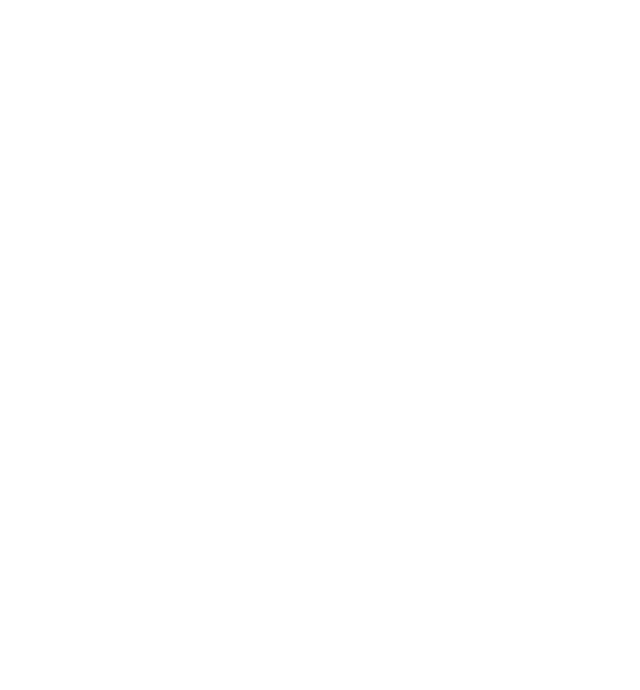
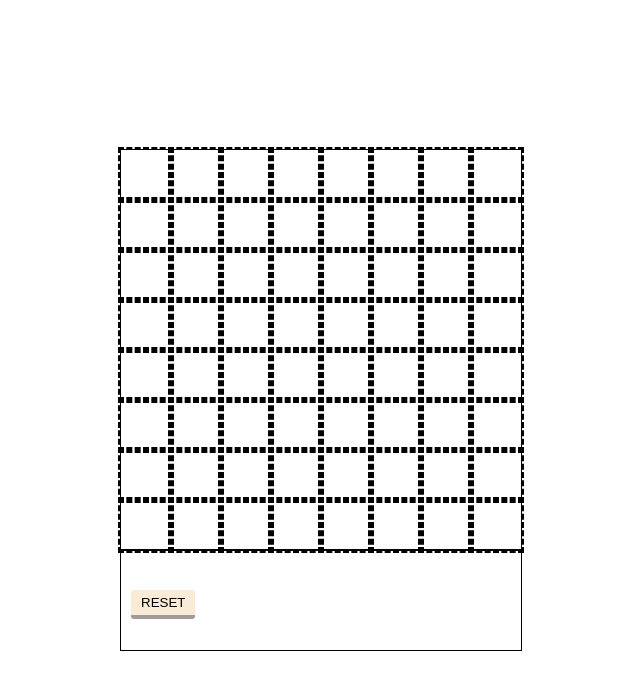
Before and after one commit to hiTushar/etch-a-sketch, a plain HTML site: page index.html in a window 1280 px wide. Shown: the whole page, without its empty margins (319-959 px from the left). Drawn offline with Linux system fonts and the light colour scheme.

Commit message:
etch-a-sketch with fixed No. of cells

```diff
--- a/index.html
+++ b/index.html
@@ -5,6 +5,16 @@
     <link rel="stylesheet" href="style.css" />
   </head>
   <body>
+    <div class="container">
+
+    </div>
+    <div class="control-panel">
+      <button>RESET</button>
+    </div>
+
     <script src="script.js"></script>
+    <script>
+      init();
+    </script>
   </body>
 </html>
--- a/script.js
+++ b/script.js
@@ -0,0 +1,21 @@
+function init(){
+    let gridBox = document.querySelector('.container');
+    gridBox.innerHTML = "";
+    for(let i = 0; i < 64; i++){
+        gridBox.innerHTML += `<div id='${i}'></div>`;
+    }
+
+    let boxes = document.querySelectorAll('.container div');
+    [...boxes].forEach(box => box.addEventListener('mouseover', (event) => {
+                                                        event.target.style = "background-color: black"
+                                                   }));
+
+
+    document.querySelector('button').addEventListener('click', () => {reset()});
+}
+
+function reset(){
+    let boxes = document.querySelectorAll('.container div');
+
+    [...boxes].forEach(box => {box.style = 'background-color: white;'});
+}
--- a/style.css
+++ b/style.css
@@ -0,0 +1,53 @@
+* {
+    padding: 0px;
+    margin: 0px;
+    box-sizing: border-box;
+}
+
+body {
+    height: 100vh;
+    display: flex;
+    flex-direction: column;
+    justify-content: center;
+    align-items: center;
+}
+
+.container {
+    width: 400px;
+    height: 400px;
+    outline: solid 1px;
+    display: grid;
+    grid-template-columns: repeat(8, 1fr);
+    grid-template-rows: repeat(8, 1fr);
+}
+
+.container div {
+    outline: dashed;
+}
+
+.control-panel {
+    outline: solid 1px;
+    width: 400px;
+    height: 100px;
+    padding: 10px;
+}
+
+button {
+    border: none;
+    border-bottom: solid 4px rgb(161, 155, 155);
+    border-radius: 3px;
+    padding: 5px 10px;
+    background-color: antiquewhite;
+
+    position: relative;
+    top: calc(50% - 10px);
+
+
+}
+button:hover {
+    filter: brightness(90%);
+}
+button:active {
+    border: none;
+    transform: translateY(.1em);
+}
```
